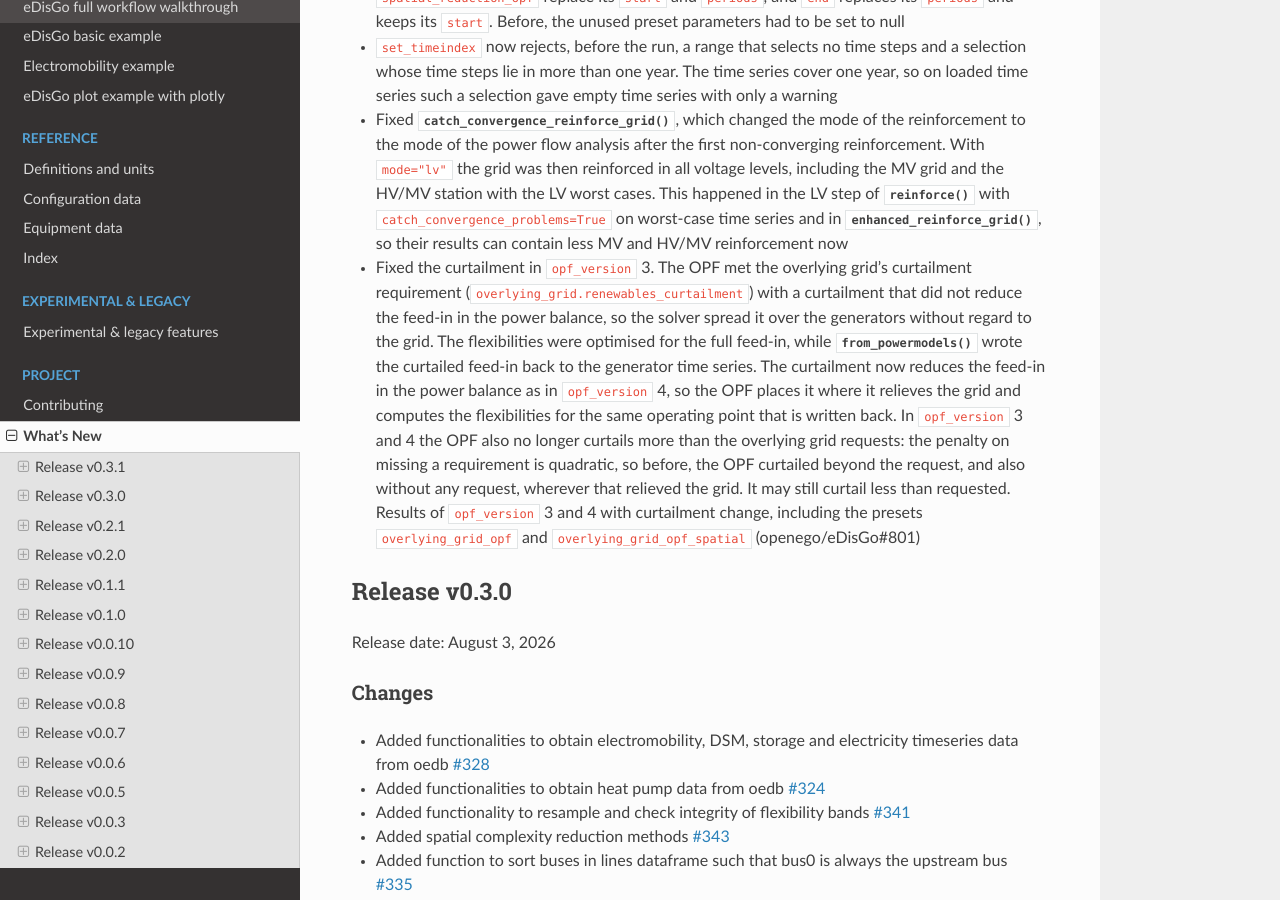
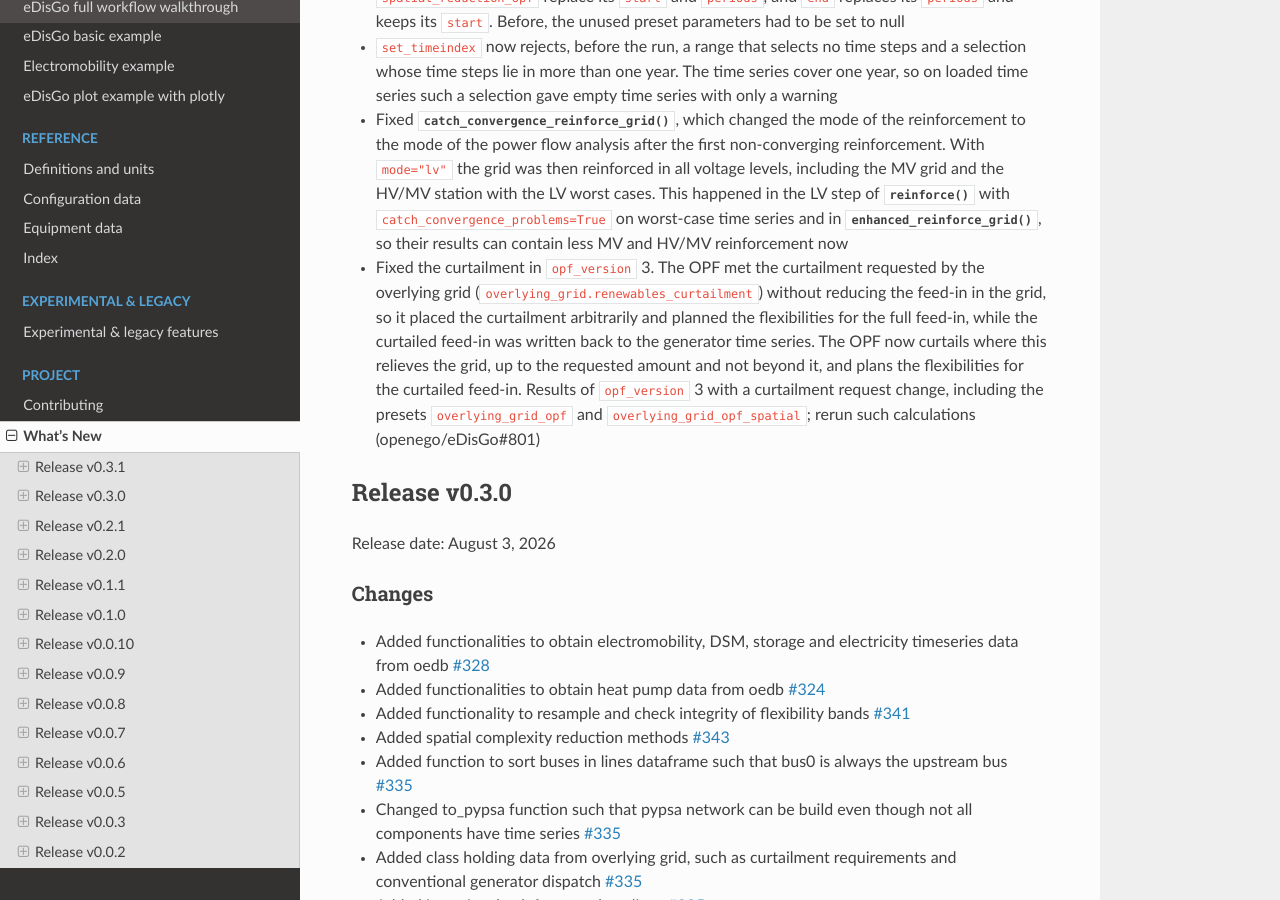
Before and after one commit to openego/eDisGo, a Sphinx documentation site: the page built from doc/whatsnew.rst, in a window 1280 px wide and 900 px high, scrolled down 9743 px. Built offline with Sphinx 7.4.7 and the Read the Docs theme 3.1.0, drawn with Linux system fonts in a browser that asks for light colours; pages that are not in the unit, such as notebooks, are missing from menus.

Commit message:
Bound the curtailment slack in OPF version 3 only
In opf_version 4 the curtailment pgc is also the slack that keeps the
grid within its voltage and current limits. The lower bound on the slack
of the "curt" requirement capped pgc at the request there too, so a grid
whose feed-in exceeds its limits became infeasible with a request of
zero. The bound now applies to version 3 only.

The version-3 power balance asks the model whether pgc exists instead of
checking the version. New solved tests check that version 3 curtails up
to the request and not without one, and that version 4 stays feasible
under overload. Docstrings, FUNCTION_COVERAGE.md, the user docs of
opf_version 3 and the whatsnew describe the current behaviour.

Refs #801

```diff
--- a/doc/methodology/flexibility/optimization_opf.rst
+++ b/doc/methodology/flexibility/optimization_opf.rst
@@ -141,7 +141,8 @@ All versions minimise line losses; they differ in how grid limits and the overly
      - Standard grid restrictions
      - minimise line losses **and** grid-related slacks
    * - 3
-     - HV requirements added; grid restrictions lifted
+     - HV requirements added (including curtailment of fluctuating generators up to
+       the requested amount); grid restrictions lifted
      - minimise line losses, maximum line loading **and** HV slacks
    * - 4
      - HV requirements added; standard grid restrictions
--- a/doc/whatsnew/v0-3-1.rst
+++ b/doc/whatsnew/v0-3-1.rst
@@ -471,18 +471,12 @@ Changes
   worst-case time series and in
   :func:`~.flex_opt.reinforce_grid.enhanced_reinforce_grid`, so their results can
   contain less MV and HV/MV reinforcement now
-* Fixed the curtailment in ``opf_version`` 3. The OPF met the overlying grid's
-  curtailment requirement (``overlying_grid.renewables_curtailment``) with a
-  curtailment that did not reduce the feed-in in the power balance, so the solver
-  spread it over the generators without regard to the grid. The flexibilities were
-  optimised for the full feed-in, while
-  :func:`~.io.powermodels_io.from_powermodels` wrote the curtailed feed-in back to
-  the generator time series. The curtailment now reduces the feed-in in the power
-  balance as in ``opf_version`` 4, so the OPF places it where it relieves the grid
-  and computes the flexibilities for the same operating point that is written back.
-  In ``opf_version`` 3 and 4 the OPF also no longer curtails more than the overlying
-  grid requests: the penalty on missing a requirement is quadratic, so before, the
-  OPF curtailed beyond the request, and also without any request, wherever that
-  relieved the grid. It may still curtail less than requested. Results of
-  ``opf_version`` 3 and 4 with curtailment change, including the presets
-  ``overlying_grid_opf`` and ``overlying_grid_opf_spatial`` (openego/eDisGo#801)
+* Fixed the curtailment in ``opf_version`` 3. The OPF met the curtailment requested
+  by the overlying grid (``overlying_grid.renewables_curtailment``) without reducing
+  the feed-in in the grid, so it placed the curtailment arbitrarily and planned the
+  flexibilities for the full feed-in, while the curtailed feed-in was written back to
+  the generator time series. The OPF now curtails where this relieves the grid, up to
+  the requested amount and not beyond it, and plans the flexibilities for the
+  curtailed feed-in. Results of ``opf_version`` 3 with a curtailment request change,
+  including the presets ``overlying_grid_opf`` and ``overlying_grid_opf_spatial``;
+  rerun such calculations (openego/eDisGo#801)
```
Also changed, not shown: 9 other files.
